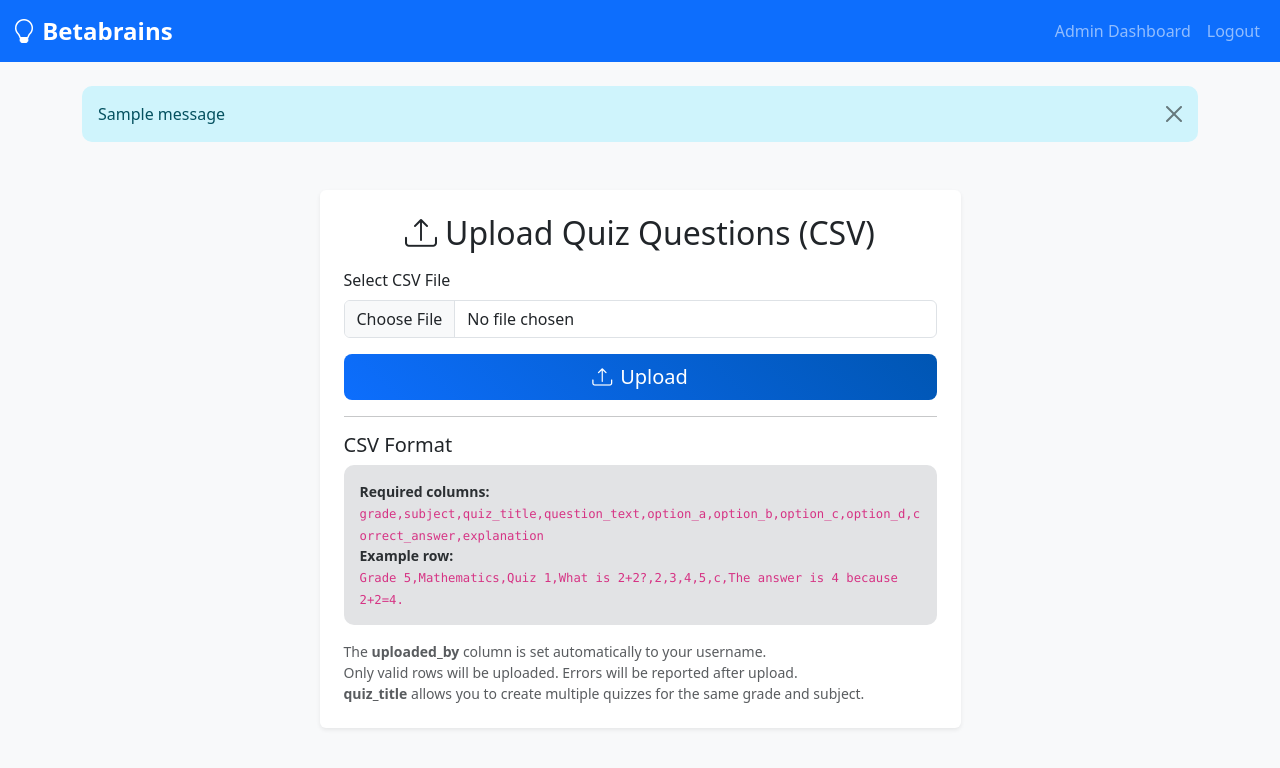
After one commit to KaranamLokesh/betabrains, a Flask app: page /admin/upload_questions in a window 1280 px wide. The commit adds this page. Shown: the top 768 px of the page. Run offline with Flask 3, Linux system fonts and the light colour scheme; a user stored in the database is signed in; tables that the repository leaves empty hold one stand-in row (values such as "Sample post"); one stand-in notice (Sample message) is shown.

```diff
--- a/app/routes.py
+++ b/app/routes.py
@@ -1,4 +1,6 @@
+import csv
 from datetime import datetime, timedelta
+from io import TextIOWrapper
 
 from flask import flash, redirect, render_template, request, session, url_for
 from flask_login import current_user, login_required, login_user, logout_user
@@ -979,16 +981,16 @@ def admin_students():
 
             # Check for exact match or word boundary match
             username_match = (
-                username_lower == search_lower or
-                username_lower.startswith(search_lower + ' ') or
-                username_lower.endswith(' ' + search_lower) or
-                ' ' + search_lower + ' ' in username_lower
+                username_lower == search_lower
+                or username_lower.startswith(search_lower + " ")
+                or username_lower.endswith(" " + search_lower)
+                or " " + search_lower + " " in username_lower
             )
             email_match = (
-                email_lower == search_lower or
-                email_lower.startswith(search_lower + ' ') or
-                email_lower.endswith(' ' + search_lower) or
-                ' ' + search_lower + ' ' in email_lower
+                email_lower == search_lower
+                or email_lower.startswith(search_lower + " ")
+                or email_lower.endswith(" " + search_lower)
+                or " " + search_lower + " " in email_lower
             )
 
             if not username_match and not email_match:
@@ -1024,6 +1026,7 @@ def admin_analytics():
     # Get filter parameters
     selected_grade = request.args.get("grade", "all")
     selected_subject = request.args.get("subject", "all")
+    selected_quiz = request.args.get("quiz", "all")
 
     # Get all performances
     performances_query = StudentPerformance.query
@@ -1033,6 +1036,28 @@ def admin_analytics():
         performances_query = performances_query.filter_by(quiz_grade=selected_grade)
     if selected_subject != "all":
         performances_query = performances_query.filter_by(quiz_subject=selected_subject)
+
+    # Get quizzes for the selected grade/subject
+    from app.models import Grade, Quiz, Subject
+
+    quizzes = []
+    if selected_grade != "all" and selected_subject != "all":
+        grade_obj = Grade.query.filter_by(name=selected_grade).first()
+        subject_obj = (
+            Subject.query.filter_by(
+                name=selected_subject, grade_id=grade_obj.id if grade_obj else None
+            ).first()
+            if grade_obj
+            else None
+        )
+        if grade_obj and subject_obj:
+            quizzes = Quiz.query.filter_by(
+                grade_id=grade_obj.id, subject_id=subject_obj.id
+            ).all()
+    quiz_choices = [("all", "All Quizzes")] + [(str(q.id), q.title) for q in quizzes]
+
+    if selected_quiz != "all":
+        performances_query = performances_query.filter_by(quiz_id=int(selected_quiz))
 
     performances = performances_query.all()
 
@@ -1123,6 +1148,110 @@ def admin_analytics():
         recent_attempts=recent_attempts,
         grades=grades,
         subjects=subjects,
+        quizzes=quiz_choices,
         selected_grade=selected_grade,
         selected_subject=selected_subject,
+        selected_quiz=selected_quiz,
     )
+
+
+@app.route("/admin/upload_questions", methods=["GET", "POST"])
+@login_required
+def upload_questions():
+    if current_user.role != "admin":
+        return redirect(url_for("index"))
+
+    message = None
+    success_count = 0
+    error_rows = []
+
+    if request.method == "POST":
+        file = request.files.get("csv_file")
+        if not file or not file.filename.endswith(".csv"):
+            message = "Please upload a valid CSV file."
+        else:
+            try:
+                stream = TextIOWrapper(file.stream, encoding="utf-8")
+                reader = csv.DictReader(stream)
+                required_fields = [
+                    "grade",
+                    "subject",
+                    "quiz_title",
+                    "question_text",
+                    "option_a",
+                    "option_b",
+                    "option_c",
+                    "option_d",
+                    "correct_answer",
+                    "explanation",
+                ]
+                from app.models import Grade, Quiz, Subject
+
+                for i, row in enumerate(reader, start=2):
+                    if not all(
+                        field in row and row[field].strip() for field in required_fields
+                    ):
+                        error_rows.append(i)
+                        continue
+                    # Find or create Grade
+                    grade_obj = Grade.query.filter_by(name=row["grade"].strip()).first()
+                    if not grade_obj:
+                        grade_obj = Grade(name=row["grade"].strip())
+                        db.session.add(grade_obj)
+                        db.session.flush()
+                    # Find or create Subject
+                    subject_obj = Subject.query.filter_by(
+                        name=row["subject"].strip(), grade_id=grade_obj.id
+                    ).first()
+                    if not subject_obj:
+                        subject_obj = Subject(
+                            name=row["subject"].strip(), grade_id=grade_obj.id
+                        )
+                        db.session.add(subject_obj)
+                        db.session.flush()
+                    # Find or create Quiz
+                    quiz_obj = Quiz.query.filter_by(
+                        title=row["quiz_title"].strip(),
+                        grade_id=grade_obj.id,
+                        subject_id=subject_obj.id,
+                    ).first()
+                    if not quiz_obj:
+                        quiz_obj = Quiz(
+                            title=row["quiz_title"].strip(),
+                            grade_id=grade_obj.id,
+                            subject_id=subject_obj.id,
+                            created_by=current_user.username,
+                        )
+                        db.session.add(quiz_obj)
+                        db.session.flush()
+                    question = Question(
+                        grade=row["grade"].strip(),
+                        subject=row["subject"].strip(),
+                        question_text=row["question_text"].strip(),
+                        option_a=row["option_a"].strip(),
+                        option_b=row["option_b"].strip(),
+                        option_c=row["option_c"].strip(),
+                        option_d=row["option_d"].strip(),
+                        correct_answer=row["correct_answer"].strip().lower(),
+                        explanation=row["explanation"].strip(),
+                        author_id=current_user.id,
+                        uploaded_by=current_user.username,
+                        quiz_id=quiz_obj.id,
+                    )
+                    db.session.add(question)
+                    success_count += 1
+                db.session.commit()
+                if success_count:
+                    message = f"Successfully uploaded {success_count} questions."
+                if error_rows:
+                    message = (
+                        message or ""
+                    ) + f" Skipped rows: {', '.join(map(str, error_rows))}."
+            except Exception as e:
+                message = f"Error processing file: {e}"
+
+    return render_template(
+        "admin_upload_questions.html",
+        title="Upload Questions (CSV)",
+        message=message,
+    )
--- a/app/templates/admin_manage_questions.html
+++ b/app/templates/admin_manage_questions.html
@@ -11,6 +11,9 @@
       <div class="text-end">
         <a href="{{ url_for('add_question') }}" class="btn btn-primary">
           <i class="bi bi-plus-circle me-2"></i>Add New Question
+        </a>
+        <a href="{{ url_for('upload_questions') }}" class="btn btn-info ms-2">
+          <i class="bi bi-upload me-2"></i>Upload CSV
         </a>
         <a href="{{ url_for('admin_dashboard') }}" class="btn btn-outline-secondary ms-2">
           <i class="bi bi-arrow-left me-2"></i>Back to Dashboard
--- /dev/null
+++ b/app/templates/admin_upload_questions.html
@@ -0,0 +1,42 @@
+{% extends "base.html" %}
+
+{% block content %}
+<div class="row justify-content-center mt-5">
+  <div class="col-lg-7">
+    <div class="card shadow-sm border-0">
+      <div class="card-body p-4">
+        <h2 class="card-title mb-3 text-center">
+          <i class="bi bi-upload me-2"></i>Upload Quiz Questions (CSV)
+        </h2>
+        {% if message %}
+          <div class="alert alert-info">{{ message }}</div>
+        {% endif %}
+        <form method="POST" enctype="multipart/form-data">
+          <div class="mb-3">
+            <label for="csv_file" class="form-label">Select CSV File</label>
+            <input type="file" class="form-control" id="csv_file" name="csv_file" accept=".csv" required>
+          </div>
+          <div class="d-grid mb-3">
+            <button type="submit" class="btn btn-primary btn-lg">
+              <i class="bi bi-upload me-2"></i>Upload
+            </button>
+          </div>
+        </form>
+        <hr>
+        <h5 class="mb-2">CSV Format</h5>
+        <div class="alert alert-secondary small">
+          <strong>Required columns:</strong><br>
+          <code>grade,subject,quiz_title,question_text,option_a,option_b,option_c,option_d,correct_answer,explanation</code><br>
+          <strong>Example row:</strong><br>
+          <code>Grade 5,Mathematics,Quiz 1,What is 2+2?,2,3,4,5,c,The answer is 4 because 2+2=4.</code>
+        </div>
+        <p class="text-muted small mb-0">
+          The <strong>uploaded_by</strong> column is set automatically to your username.<br>
+          Only valid rows will be uploaded. Errors will be reported after upload.<br>
+          <strong>quiz_title</strong> allows you to create multiple quizzes for the same grade and subject.
+        </p>
+      </div>
+    </div>
+  </div>
+</div>
+{% endblock %}
```
Also changed, not shown: app/models.py (+21 -0 lines), app/templates/admin_analytics.html (+8 -0 lines), app/templates/performance.html (+44 -65 lines), example_questions.csv (added, +7 -0 lines), migrations/versions/4b384b5ea067_add_quiz_model_and_link_question_to_.py (added, +47 -0 lines), migrations/versions/58d668d536b2_add_uploaded_by_column_to_question_.py (added, +32 -0 lines), app/__init__.py (line endings or trailing spaces).
